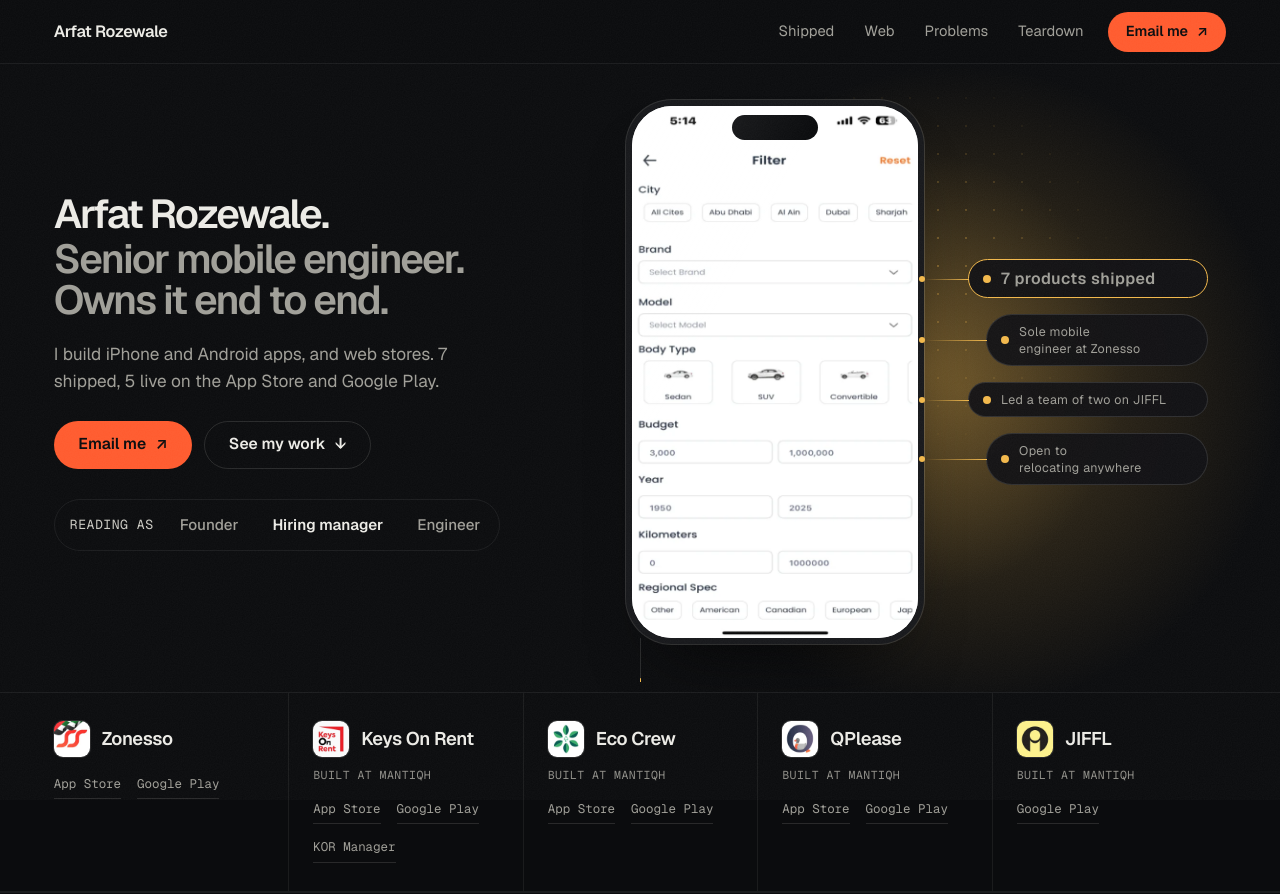
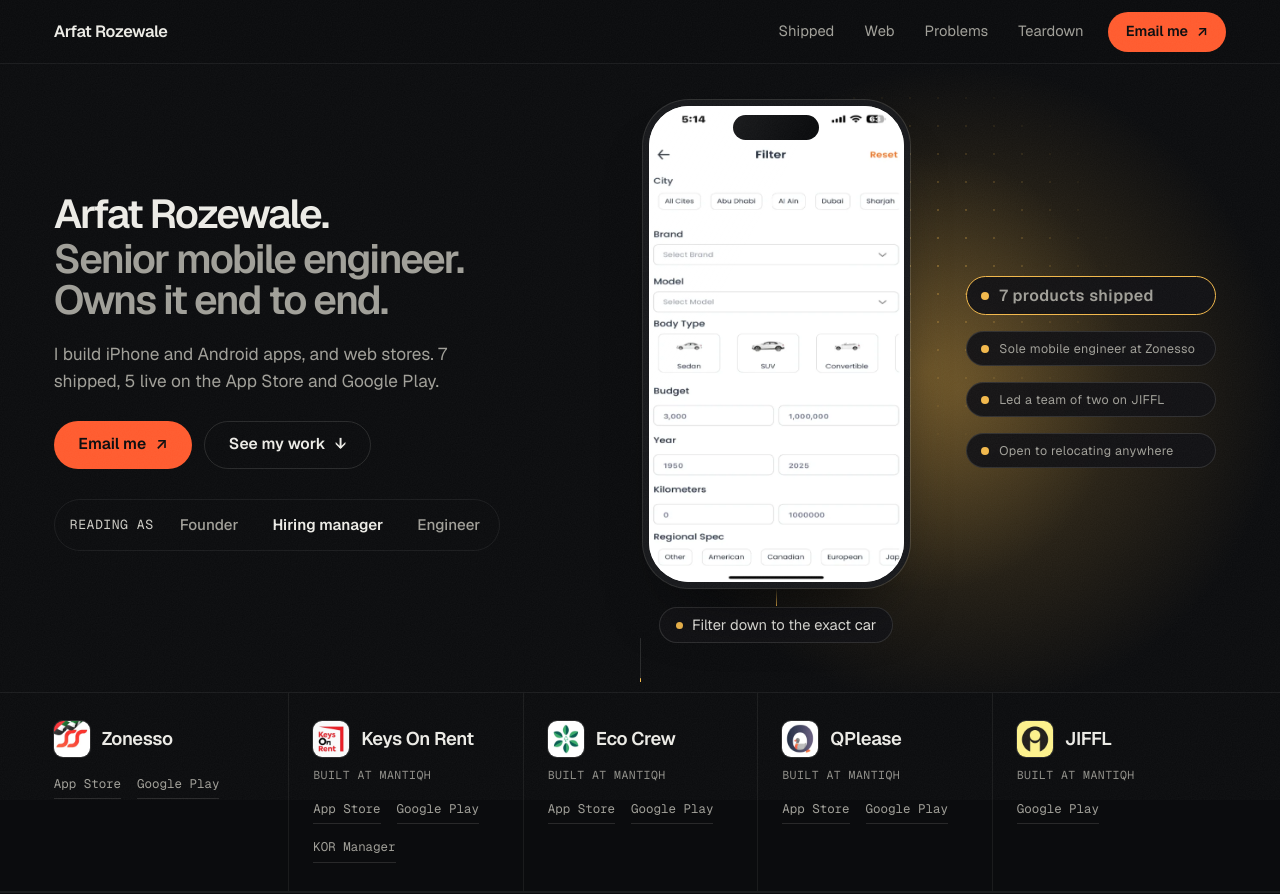
Before and after one commit to code-harmony0/arfat-portfolio, a website: page index.html in a window 1280 px wide. Shown: the top 894 px of the page. Drawn offline with Linux system fonts and the light colour scheme.

Commit message:
Hero: caption that follows the phone screen, proof as a plain list, clean four-screen reel (drop broken ui-6)
Co-Authored-By: Claude Sonnet 5.5 <noreply@anthropic.com>

```diff
--- a/index.html
+++ b/index.html
@@ -76,7 +76,7 @@ try{if(!CSS.supports('animation-timeline: view()')||matchMedia('(prefers-reduced
       </div>
     </div>
     <div class="hstage">
-      <div class="phone-flat" aria-hidden="true"><div class="pf-screen"><div class="pf-track"><img src="/assets/shots/zonesso-ui-3.webp" alt="" width="610" height="1110" fetchpriority="high" decoding="async"><img src="/assets/shots/zonesso-ui-4.webp" alt="" width="610" height="1110" loading="lazy" decoding="async"><img src="/assets/shots/zonesso-ui-7.webp" alt="" width="610" height="1110" loading="lazy" decoding="async"><img src="/assets/shots/zonesso-ui-6.webp" alt="" width="610" height="1110" loading="lazy" decoding="async"><img src="/assets/shots/zonesso-ui-2.webp" alt="" width="610" height="1110" loading="lazy" decoding="async"><img src="/assets/shots/zonesso-ui-3.webp" alt="" width="610" height="1110" loading="lazy" decoding="async"></div></div><i class="pf-island"></i><i class="pf-glare"></i></div>
+      <div class="pf-col"><div class="phone-flat" aria-hidden="true"><div class="pf-screen"><div class="pf-track"><img src="/assets/shots/zonesso-ui-3.webp" alt="" width="610" height="1110" fetchpriority="high" decoding="async"><img src="/assets/shots/zonesso-ui-4.webp" alt="" width="610" height="1110" loading="lazy" decoding="async"><img src="/assets/shots/zonesso-ui-7.webp" alt="" width="610" height="1110" loading="lazy" decoding="async"><img src="/assets/shots/zonesso-ui-2.webp" alt="" width="610" height="1110" loading="lazy" decoding="async"><img src="/assets/shots/zonesso-ui-3.webp" alt="" width="610" height="1110" loading="lazy" decoding="async"></div></div><i class="pf-island"></i><i class="pf-glare"></i></div><p class="pf-cap" aria-hidden="true"><span style="--c:0"><i></i>Browse the whole market</span><span style="--c:1"><i></i>Filter down to the exact car</span><span style="--c:2"><i></i>Save cars, one tap away</span><span style="--c:3"><i></i>Post a car, step by step</span><span style="--c:4"><i></i>Browse the whole market</span></p></div>
       <ul class="chips" id="chips"><li class="chip c1" style="--i:0"><i></i><span>7 products shipped</span></li><li class="chip c2" style="--i:1"><i></i><span>Sole mobile engineer at Zonesso</span></li><li class="chip c3" style="--i:2"><i></i><span>Led a team of two on JIFFL</span></li><li class="chip c4" style="--i:3"><i></i><span>Open to relocating anywhere</span></li></ul>
     </div>
   </div>
--- a/style.css
+++ b/style.css
@@ -1723,3 +1723,29 @@ html:not(.static) .chip{animation:chip-in .7s var(--ease) backwards,chip-float 6
 .who-tab[aria-selected="true"]{font-weight:600}
 .who-pill{background:rgba(236,235,230,.18);box-shadow:inset 0 0 0 1px rgba(236,235,230,.28)}
 .hero-sub{text-wrap:balance}
+
+
+/* Callouts, honest version: a caption that follows the screen, and the proof as a plain list */
+.pf-track{height:500%}
+.pf-track img{height:calc(100% / 5)}
+@keyframes pf-reel{0.00%,16.00%{translate:0 0%}20.00%,36.00%{translate:0 -20%}40.00%,56.00%{translate:0 -40%}60.00%,76.00%{translate:0 -60%}80.00%,96.00%{translate:0 -80%}}
+.pf-col{display:flex;flex-direction:column;align-items:center;justify-content:center;gap:18px;flex:none;height:100%}
+.phone-flat{height:min(calc(100% - 56px),520px)}
+.pf-cap{position:relative;display:grid;place-items:center;width:300px;height:38px;margin:0}
+.pf-cap::before{content:"";position:absolute;left:50%;top:-18px;width:1px;height:18px;background:linear-gradient(180deg,transparent,var(--tone))}
+.pf-cap span{grid-area:1/1;display:inline-flex;align-items:center;gap:9px;padding:8px 16px;border:1px solid var(--line);border-radius:999px;background:rgba(17,18,21,.94);font-size:.92rem;line-height:1.2;opacity:0;white-space:nowrap}
+.pf-cap i{width:7px;height:7px;border-radius:50%;background:var(--tone)}
+html:not(.static) .pf-cap span{animation:pf-cap 20s infinite;animation-delay:calc(var(--c) * 4s)}
+html.static .pf-cap span:first-child{opacity:1}
+@keyframes pf-cap{0%{opacity:0;translate:0 6px}2%,17%{opacity:1;translate:0 0}19%,100%{opacity:0;translate:0 -6px}}
+@media (min-width:901px){
+  .chip::before,.chip::after{display:none}
+  .chip:nth-child(even){margin-left:0}
+  .chips{margin-left:40px;width:250px}
+  .chip{align-items:center}
+}
+@media (max-width:900px){
+  .pf-col{height:auto}
+  .phone-flat{height:400px}
+  .pf-cap{width:100%}
+}
```
Also changed, not shown: CONTENT-NEEDED.md (+4 -0 lines).
